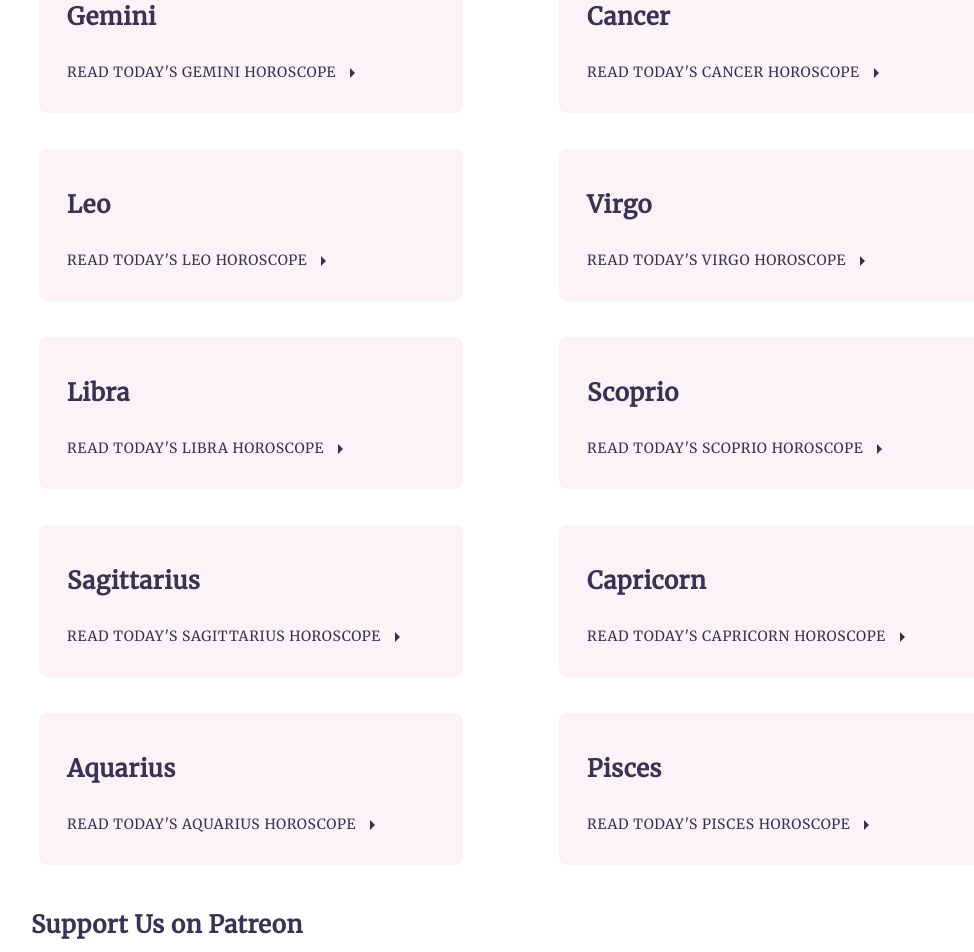
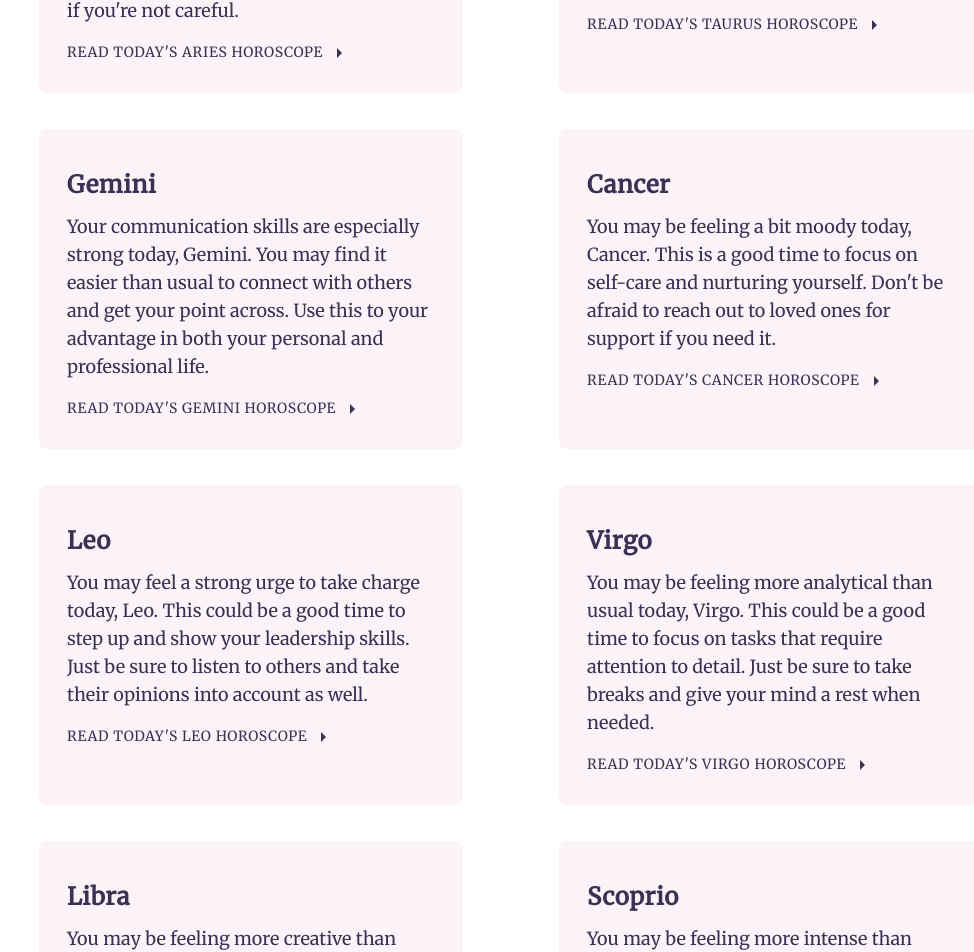
Before and after one commit to anastasia-starostina/the_rising_sign_app, a React (Vite) app: page / in a window 1280 px wide. Shown: the part 1391-2343 px from the top of the page, without its empty margins (129-1103 px from the left). Built offline with nearby package versions, Linux system fonts and the light colour scheme; no server answers.

Commit message:
add some backup data in case API comes back with an error. add React Router Link to the Rising Sign Heading to take the user back to the home page.

```diff
--- a/src/Home.tsx
+++ b/src/Home.tsx
@@ -1,6 +1,7 @@
 import './index.css';
 import Logo from './assets/backgrounds/logo.png';
 import { useState, useEffect } from 'react';
+import backupData from './data/backUpData';
 import getToday from './utils/getCurrentDate';
 import Header from './components/Header';
 import Footer from './components/Footer';
@@ -330,18 +331,52 @@ function Home() {
         </p>
       </section>
       <div className="mx-5 md:mx-40 my-6 grid grid-cols-1 gap-x-20 gap-y-5 lg:grid-cols-2 sm:grid-cols-1">
-        <Horoscope children={aries} name="Aries" />
-        <Horoscope children={taurus} name="Taurus" />
-        <Horoscope children={gemini} name="Gemini" />
-        <Horoscope children={cancer} name="Cancer" />
-        <Horoscope children={leo} name="Leo" />
-        <Horoscope children={virgo} name="Virgo" />
-        <Horoscope children={libra} name="Libra" />
-        <Horoscope children={scorpio} name="Scoprio" />
-        <Horoscope children={sagittarius} name="Sagittarius" />
-        <Horoscope children={capricorn} name="Capricorn" />
-        <Horoscope children={aquarius} name="Aquarius" />
-        <Horoscope children={pisces} name="Pisces" />
+        {/*If API responds with error, return backup horoscope data */}
+        <Horoscope
+          children={aries || backupData[0].description}
+          name="Aries"
+        />
+        <Horoscope
+          children={taurus || backupData[1].description}
+          name="Taurus"
+        />
+        <Horoscope
+          children={gemini || backupData[2].description}
+          name="Gemini"
+        />
+        <Horoscope
+          children={cancer || backupData[3].description}
+          name="Cancer"
+        />
+        <Horoscope children={leo || backupData[4].description} name="Leo" />
+        <Horoscope
+          children={virgo || backupData[5].description}
+          name="Virgo"
+        />
+        <Horoscope
+          children={libra || backupData[6].description}
+          name="Libra"
+        />
+        <Horoscope
+          children={scorpio || backupData[7].description}
+          name="Scoprio"
+        />
+        <Horoscope
+          children={sagittarius || backupData[8].description}
+          name="Sagittarius"
+        />
+        <Horoscope
+          children={capricorn || backupData[9].description}
+          name="Capricorn"
+        />
+        <Horoscope
+          children={aquarius || backupData[10].description}
+          name="Aquarius"
+        />
+        <Horoscope
+          children={pisces || backupData[11].description}
+          name="Pisces"
+        />
       </div>
       <section className="mx-5 md:mx-40 my-5">
         <h1 className="text-lg py-3 mb-3 md:text-2xl font-bold tracking-wide">
--- a/src/components/Header.tsx
+++ b/src/components/Header.tsx
@@ -68,8 +68,10 @@ function Header({ image, header, subheader, isDarkBackground }: HeaderProps) {
               <MagnifyingGlassIcon className=" h-6 w-6" />
             </a>
           </form>
-          <h3 className=" text-center text-[#3a3153] font-thin tracking-[.25em] md:text-2xl lg:text-2xl absolute">
+          <h3 className="cursor-pointer text-center text-[#3a3153] font-thin tracking-[.25em] md:text-2xl lg:text-2xl absolute">
+          <Link to="/">
             RISING SIGN
+          </Link>
           </h3>
           <div className="invisible flex gap-x-8 items-center lg:visible">
             <FaFacebookF />
--- /dev/null
+++ b/src/data/backUpData.tsx
@@ -0,0 +1,78 @@
+//write a backup data for each star sign horoscope and add it to the array
+
+const backupData = [
+  {
+    id: 1,
+    name: 'Aries',
+    description:
+      "You may feel a strong urge to take action today, Aries. Trust your instincts, but also take a moment to consider the consequences of your actions. Your impulsiveness could lead you into trouble if you're not careful.",
+  },
+  {
+    id: 2,
+    name: 'Taurus',
+    description:
+      'You may be feeling more emotional than usual today, Taurus. This could be a good time to connect with loved ones and let them know how much you care. Remember to take care of yourself as well.',
+  },
+  {
+    id: 3,
+    name: 'Gemini',
+    description:
+      'Your communication skills are especially strong today, Gemini. You may find it easier than usual to connect with others and get your point across. Use this to your advantage in both your personal and professional life.',
+  },
+  {
+    id: 4,
+    name: 'Cancer',
+    description:
+      "You may be feeling a bit moody today, Cancer. This is a good time to focus on self-care and nurturing yourself. Don't be afraid to reach out to loved ones for support if you need it.",
+  },
+  {
+    id: 5,
+    name: 'Leo',
+    description:
+      'You may feel a strong urge to take charge today, Leo. This could be a good time to step up and show your leadership skills. Just be sure to listen to others and take their opinions into account as well.',
+  },
+  {
+    id: 6,
+    name: 'Virgo',
+    description:
+      'You may be feeling more analytical than usual today, Virgo. This could be a good time to focus on tasks that require attention to detail. Just be sure to take breaks and give your mind a rest when needed.',
+  },
+  {
+    id: 7,
+    name: 'Libra',
+    description:
+      "You may be feeling more creative than usual today, Libra. This could be a good time to explore your artistic side and express yourself in new ways. Don't be afraid to try something new.",
+  },
+  {
+    id: 8,
+    name: 'Scorpio',
+    description:
+      'You may be feeling more intense than usual today, Scorpio. This could be a good time to focus on your passions and pursue what makes you feel alive. Just be sure to channel your energy in a positive way.',
+  },
+  {
+    id: 9,
+    name: 'Sagittarius',
+    description:
+      'You may be feeling more adventurous than usual today, Sagittarius. This could be a good time to explore new places and try new things. Just be sure to stay safe and take precautions when necessary.',
+  },
+  {
+    id: 10,
+    name: 'Capricorn',
+    description:
+      ' You may be feeling more practical than usual today, Capricorn. This could be a good time to focus on your goals and make progress towards achieving them. Just remember to take breaks and enjoy the journey as well.',
+  },
+  {
+    id: 11,
+    name: 'Aquarius',
+    description:
+      'You may be feeling more independent than usual today, Aquarius. This could be a good time to pursue your own interests and focus on your personal growth. Just be sure to stay connected with loved ones as well.',
+  },
+  {
+    id: 12,
+    name: 'Pisces',
+    description:
+      'You may be feeling more intuitive than usual today, Pisces. This could be a good time to trust your instincts and listen to your inner voice. Just be sure to take practical steps towards achieving your goals as well.',
+  },
+];
+
+export default backupData;
--- a/src/pages/Horoscopes.tsx
+++ b/src/pages/Horoscopes.tsx
@@ -5,6 +5,7 @@ import Horoscope from '../components/Horoscope';
 import { useEffect, useState } from 'react';
 import getTomorrow from '../utils/getTomorrow';
 import getYesterday from '../utils/getYesterday';
+import backupData from '../data/backUpData';
 
 function Horoscopes() {
   const [day, setDay] = useState('today');
@@ -428,7 +429,7 @@ function Horoscopes() {
       />
       <div className="my-5 flex flex-col justify-center items-center gap-y-8 gap-x-20 md:flex-row tracking-wider">
         <h1
-          className={`duration-200 hover:text-indigo-600 ${
+          className={`duration-200 cursor-pointer hover:text-indigo-600 ${
             day === 'yesterday' ? 'border-b-4 border-solid border-black' : ''
           }`}
           onClick={() => setDay('yesterday')}
@@ -436,14 +437,14 @@ function Horoscopes() {
           YESTERDAY
         </h1>
         <h1
-          className={`border-slate-600 duration-200 hover:text-indigo-600 p-4'
+          className={`border-slate-600 duration-200 cursor-pointer hover:text-indigo-600 p-4'
             ${day === 'today' ? 'border-b-4 border-solid' : ''}`}
           onClick={() => setDay('today')}
         >
           TODAY
         </h1>
         <h1
-          className={`duration-200 hover:text-indigo-600 p-4 ${
+          className={`duration-200 cursor-pointer hover:text-indigo-600 p-4 ${
             day === 'tomorrow' ? 'border-b-4 border-solid border-black' : ''
           }`}
           onClick={() => setDay('tomorrow')}
@@ -460,51 +461,87 @@ function Horoscopes() {
             <section className="mx-5 md:mx-40 my-3 grid grid-cols-1 gap-x-20 gap-y-5 lg:grid-cols-2 sm:grid-cols-1">
               <Horoscope
                 name="Aries"
-                children={window.localStorage.getItem('aries')}
+                children={
+                  window.localStorage.getItem('aries') ||
+                  backupData[0].description
+                }
               />
               <Horoscope
                 name="Taurus"
-                children={window.localStorage.getItem('taurus')}
+                children={
+                  window.localStorage.getItem('taurus') ||
+                  backupData[1].description
+                }
               />
               <Horoscope
                 name="Gemini"
-                children={window.localStorage.getItem('gemini')}
+                children={
+                  window.localStorage.getItem('gemini') ||
+                  backupData[2].description
+                }
               />
               <Horoscope
                 name="Cancer"
-                children={window.localStorage.getItem('cancer')}
+                children={
+                  window.localStorage.getItem('cancer') ||
+                  backupData[3].description
+                }
               />
               <Horoscope
                 name="Leo"
-                children={window.localStorage.getItem('leo')}
+                children={
+                  window.localStorage.getItem('leo') ||
+                  backupData[4].description
+                }
               />
               <Horoscope
                 name="Virgo"
-                children={window.localStorage.getItem('virgo')}
+                children={
+                  window.localStorage.getItem('virgo') ||
+                  backupData[5].description
+                }
               />
               <Horoscope
                 name="Libra"
-                children={window.localStorage.getItem('libra')}
+                children={
+                  window.localStorage.getItem('libra') ||
+                  backupData[6].description
+                }
               />
               <Horoscope
                 name="Scorpio"
-                children={window.localStorage.getItem('scorpio')}
+                children={
+                  window.localStorage.getItem('scorpio') ||
+                  backupData[7].description
+                }
               />
               <Horoscope
                 name="Sagittarius"
-                children={window.localStorage.getItem('sagittarius')}
+                children={
+                  window.localStorage.getItem('sagittarius') ||
+                  backupData[8].description
+                }
               />
               <Horoscope
                 name="Capricorn"
-                children={window.localStorage.getItem('capricorn')}
+                children={
+                  window.localStorage.getItem('capricorn') ||
+                  backupData[9].description
+                }
               />
               <Horoscope
                 name="Aquarius"
-                children={window.localStorage.getItem('aquarius')}
+                children={
+                  window.localStorage.getItem('aquarius') ||
+                  backupData[10].description
+                }
               />
               <Horoscope
                 name="Pisces"
-                children={window.localStorage.getItem('pisces')}
+                children={
+                  window.localStorage.getItem('pisces') ||
+                  backupData[11].description
+                }
               />
             </section>
           </>
@@ -515,18 +552,54 @@ function Horoscopes() {
               Discover Tomorow's Horoscopes
             </h1>
             <section className="mx-20 md:mx-40 my-3 grid grid-cols-1 gap-x-20 gap-y-5 lg:grid-cols-2 sm:grid-cols-1">
-              <Horoscope name="Aries" children={ariesYesterday} />
-              <Horoscope name="Taurus" children={taurusYesterday} />
-              <Horoscope name="Gemini" children={geminiYesterday} />
-              <Horoscope name="Cancer" children={cancerYesterday} />
-              <Horoscope name="Leo" children={leoYesterday} />
-              <Horoscope name="Virgo" children={virgoYesterday} />
-              <Horoscope name="Libra" children={libraYesterday} />
-              <Horoscope name="Scorpio" children={scorpioYesterday} />
-              <Horoscope name="Sagittarius" children={sagittariusYesterday} />
-              <Horoscope name="Capricorn" children={capricornYesterday} />
-              <Horoscope name="Aquarius" children={aquariusYesterday} />
-              <Horoscope name="Pisces" children={piscesYesterday} />
+              <Horoscope
+                name="Aries"
+                children={ariesYesterday || backupData[0].description}
+              />
+              <Horoscope
+                name="Taurus"
+                children={taurusYesterday || backupData[1].description}
+              />
+              <Horoscope
+                name="Gemini"
+                children={geminiYesterday || backupData[2].description}
+              />
+              <Horoscope
+                name="Cancer"
+                children={cancerYesterday || backupData[3].description}
+              />
+              <Horoscope
+                name="Leo"
+                children={leoYesterday || backupData[4].description}
+              />
+              <Horoscope
+                name="Virgo"
+                children={virgoYesterday || backupData[5].description}
+              />
+              <Horoscope
+                name="Libra"
+                children={libraYesterday || backupData[6].description}
+              />
+              <Horoscope
+                name="Scorpio"
+                children={scorpioYesterday || backupData[7].description}
+              />
+              <Horoscope
+                name="Sagittarius"
+                children={sagittariusYesterday || backupData[8].description}
+              />
+              <Horoscope
+                name="Capricorn"
+                children={capricornYesterday || backupData[9].description}
+              />
+              <Horoscope
+                name="Aquarius"
+                children={aquariusYesterday || backupData[10].description}
+              />
+              <Horoscope
+                name="Pisces"
+                children={piscesYesterday || backupData[11].description}
+              />
             </section>
           </>
         )}
@@ -536,18 +609,54 @@ function Horoscopes() {
               Discover Tomorow's Horoscopes
             </h1>
             <section className="mx-20 md:mx-40 my-3 grid grid-cols-1 gap-x-20 gap-y-5 lg:grid-cols-2 sm:grid-cols-1">
-              <Horoscope name="Aries" children={aries} />
-              <Horoscope name="Taurus" children={taurus} />
-              <Horoscope name="Gemini" children={gemini} />
-              <Horoscope name="Cancer" children={cancer} />
-              <Horoscope name="Leo" children={leo} />
-              <Horoscope name="Virgo" children={virgo} />
-              <Horoscope name="Libra" children={libra} />
-              <Horoscope name="Scorpio" children={scorpio} />
-              <Horoscope name="Sagittarius" children={sagittarius} />
-              <Horoscope name="Capricorn" children={capricorn} />
-              <Horoscope name="Aquarius" children={aquarius} />
-              <Horoscope name="Pisces" children={pisces} />
+              <Horoscope
+                name="Aries"
+                children={aries || backupData[0].description}
+              />
+              <Horoscope
+                name="Taurus"
+                children={taurus || backupData[1].description}
+              />
+              <Horoscope
+                name="Gemini"
+                children={gemini || backupData[2].description}
+              />
+              <Horoscope
+                name="Cancer"
+                children={cancer || backupData[3].description}
+              />
+              <Horoscope
+                name="Leo"
+                children={leo || backupData[4].description}
+              />
+              <Horoscope
+                name="Virgo"
+                children={virgo || backupData[5].description}
+              />
+              <Horoscope
+                name="Libra"
+                children={libra || backupData[6].description}
+              />
+              <Horoscope
+                name="Scorpio"
+                children={scorpio || backupData[7].description}
+              />
+              <Horoscope
+                name="Sagittarius"
+                children={sagittarius || backupData[8].description}
+              />
+              <Horoscope
+                name="Capricorn"
+                children={capricorn || backupData[9].description}
+              />
+              <Horoscope
+                name="Aquarius"
+                children={aquarius || backupData[10].description}
+              />
+              <Horoscope
+                name="Pisces"
+                children={pisces || backupData[11].description}
+              />
             </section>
           </>
         )}
```
